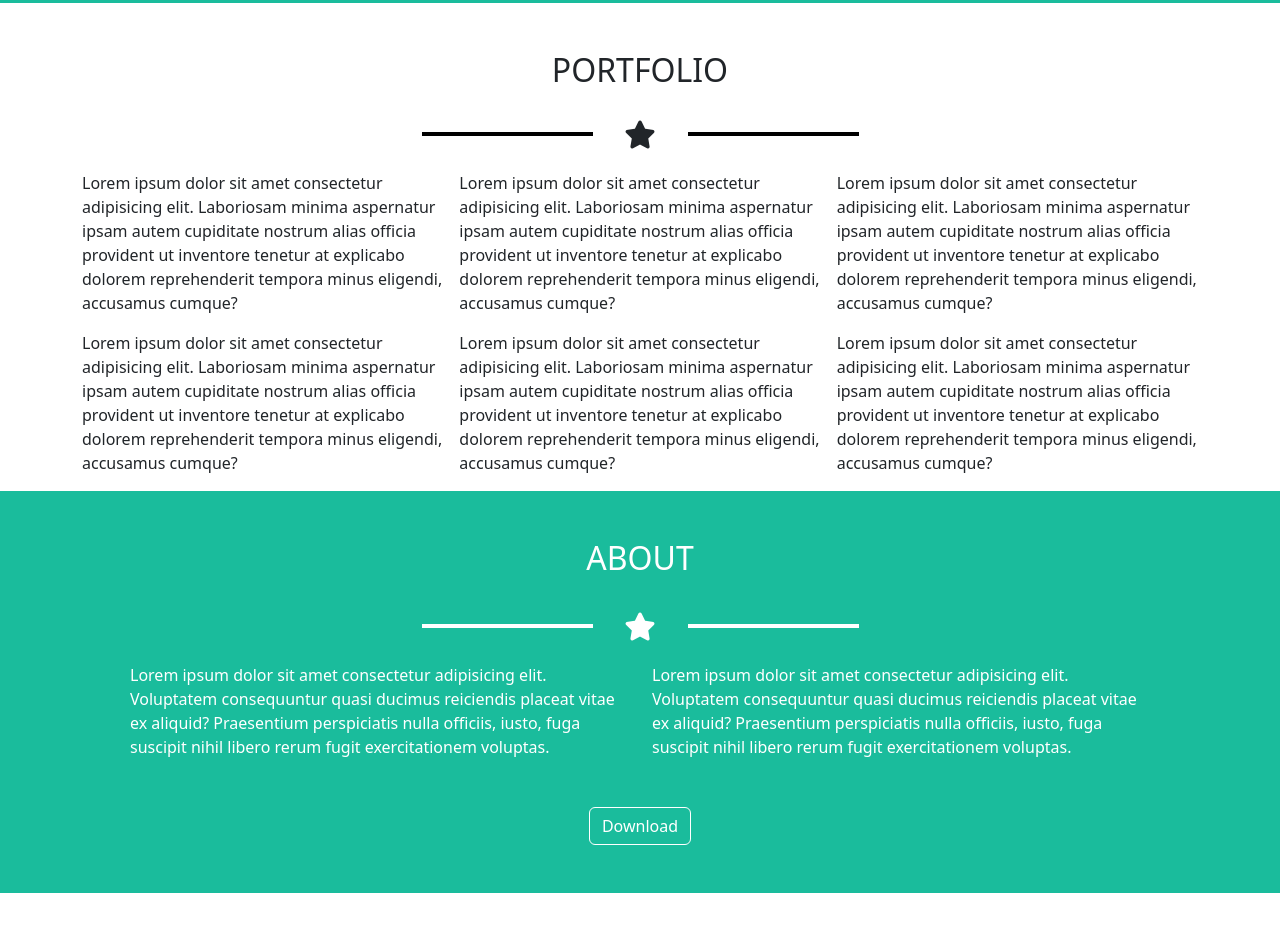
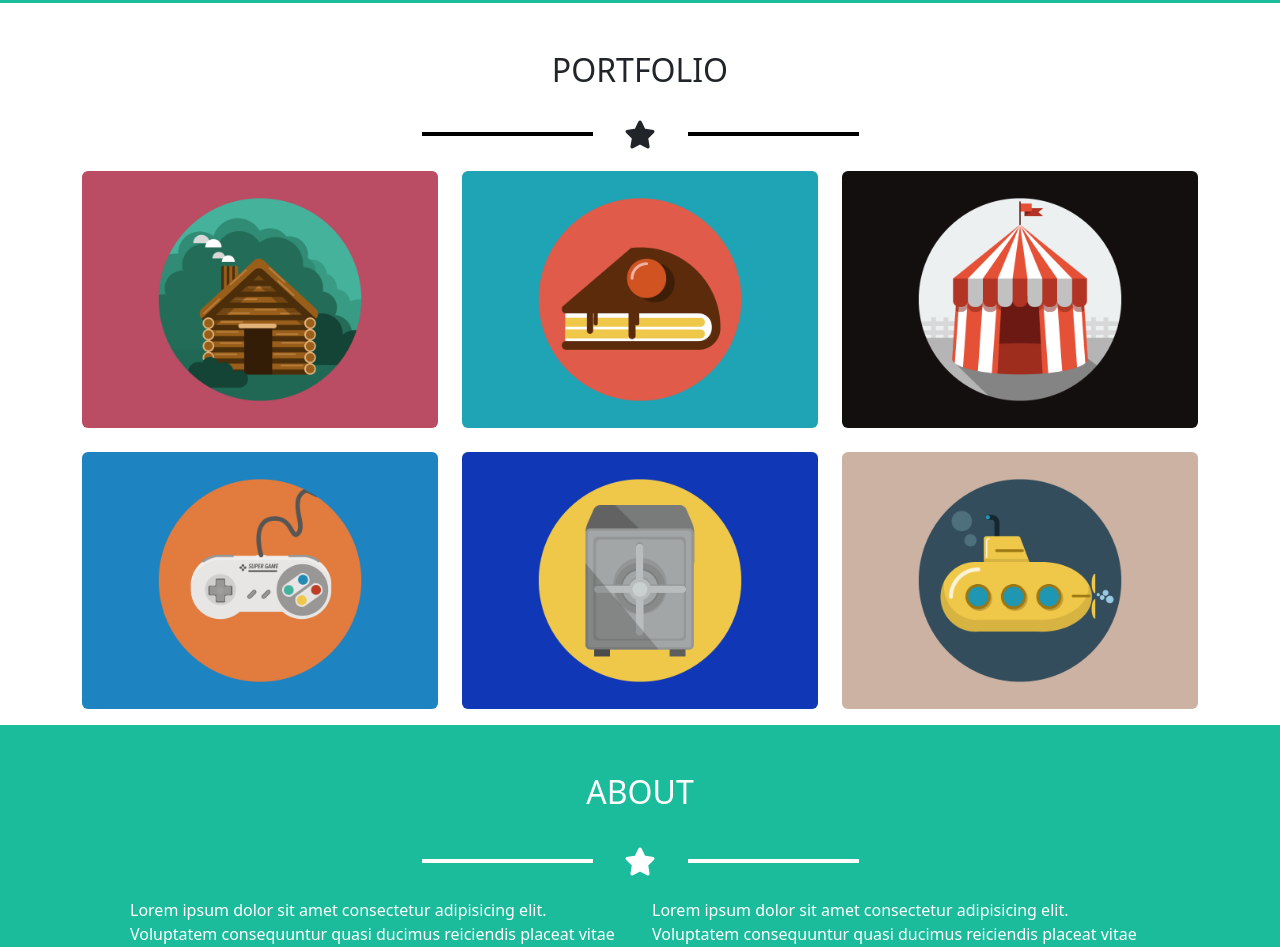
Before and after one commit to DanieleBegnis/html-css-bootstrap-freelancer, a plain HTML site: page index.html in a window 1280 px wide. Shown: the part 1549-2496 px from the top of the page. Drawn offline with nearby package versions, Linux system fonts and the light colour scheme.

Commit message:
feat: add images portfolio

```diff
--- a/index.html
+++ b/index.html
@@ -57,13 +57,13 @@
                     <div class="col-1 text-center fs-3"><i class="fa-solid fa-star"></i></div>
                     <div class="col-4 ms-star-line ms-bg-black"></div>
                 </div>
-                <div class="row g-3 pb-3">
-                    <div class="col-12 col-md-6 col-lg-4">Lorem ipsum dolor sit amet consectetur adipisicing elit. Laboriosam minima aspernatur ipsam autem cupiditate nostrum alias officia provident ut inventore tenetur at explicabo dolorem reprehenderit tempora minus eligendi, accusamus cumque?</div>
-                    <div class="col-12 col-md-6 col-lg-4">Lorem ipsum dolor sit amet consectetur adipisicing elit. Laboriosam minima aspernatur ipsam autem cupiditate nostrum alias officia provident ut inventore tenetur at explicabo dolorem reprehenderit tempora minus eligendi, accusamus cumque?</div>
-                    <div class="col-12 col-md-6 col-lg-4">Lorem ipsum dolor sit amet consectetur adipisicing elit. Laboriosam minima aspernatur ipsam autem cupiditate nostrum alias officia provident ut inventore tenetur at explicabo dolorem reprehenderit tempora minus eligendi, accusamus cumque?</div>
-                    <div class="col-12 col-md-6 col-lg-4">Lorem ipsum dolor sit amet consectetur adipisicing elit. Laboriosam minima aspernatur ipsam autem cupiditate nostrum alias officia provident ut inventore tenetur at explicabo dolorem reprehenderit tempora minus eligendi, accusamus cumque?</div>
-                    <div class="col-12 col-md-6 col-lg-4">Lorem ipsum dolor sit amet consectetur adipisicing elit. Laboriosam minima aspernatur ipsam autem cupiditate nostrum alias officia provident ut inventore tenetur at explicabo dolorem reprehenderit tempora minus eligendi, accusamus cumque?</div>
-                    <div class="col-12 col-md-6 col-lg-4">Lorem ipsum dolor sit amet consectetur adipisicing elit. Laboriosam minima aspernatur ipsam autem cupiditate nostrum alias officia provident ut inventore tenetur at explicabo dolorem reprehenderit tempora minus eligendi, accusamus cumque?</div>
+                <div class="row g-4 pb-3">
+                    <div class="col-12 col-md-6 col-lg-4"><img src="img/cabin.png" class="img-fluid rounded" alt="..."></div>
+                    <div class="col-12 col-md-6 col-lg-4"><img src="img/cake.png" class="img-fluid rounded" alt="..."></div>
+                    <div class="col-12 col-md-6 col-lg-4"><img src="img/circus.png" class="img-fluid rounded" alt="..."></div>
+                    <div class="col-12 col-md-6 col-lg-4"><img src="img/game.png" class="img-fluid rounded" alt="..."></div>
+                    <div class="col-12 col-md-6 col-lg-4"><img src="img/safe.png" class="img-fluid rounded" alt="..."></div>
+                    <div class="col-12 col-md-6 col-lg-4"><img src="img/submarine.png" class="img-fluid rounded" alt="..."></div>
                 </div>
             </div>
         </section>
```
